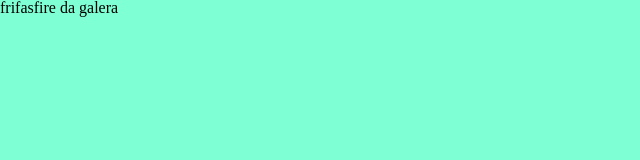
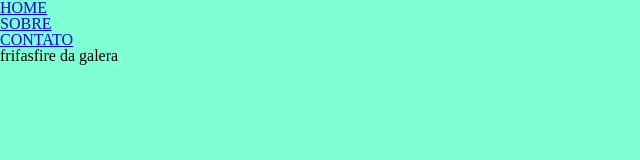
Before and after one commit to felpszzzz/site, a plain HTML site: page index.html in a window 1280 px wide. Shown: the whole page, without its empty margins (0-640 px from the left). Drawn offline with Linux system fonts and the light colour scheme.

Commit message:
cabecalho menu logo

```diff
--- a/index.html
+++ b/index.html
@@ -10,6 +10,23 @@
 </head>
 <body>
     <header>
+<div class="centralizar_cabecalho">
+<div class="logo">
+
+    <div class="menu">
+<nav>
+    <ul>
+        <li>
+            <a href="index. html">HOME</a></li>
+        <li>
+            <a href="sobre.html">SOBRE</a></li>
+        <li>
+            <a href="www.google.com.br">CONTATO</a></li>
+    </ul>
+</nav>
+    </div>
+</div>
+</div>
 
     </header>
     <main>
```
